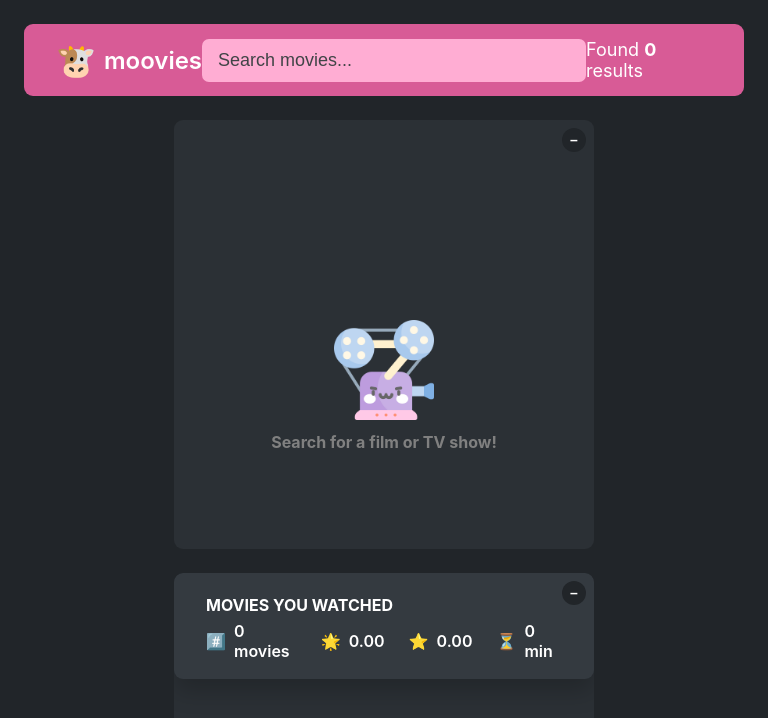
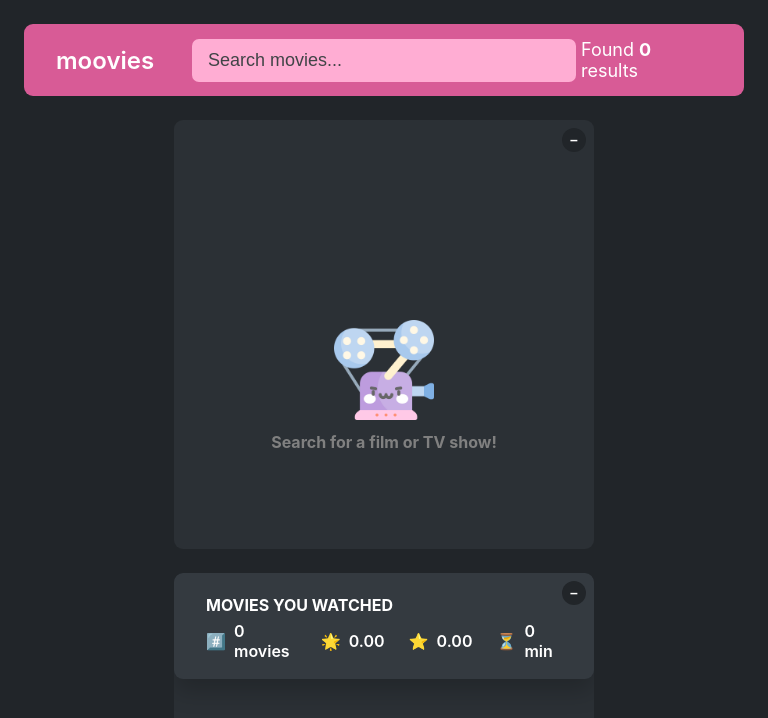
Before and after one commit to miruomoo/moovies, a React (Create React App) app in the folder moovies/: page / in a window 768 px wide. Shown: the top 718 px of the page. Built offline with nearby package versions, Linux system fonts and the light colour scheme.

Commit message:
Updated responsiveness

```diff
--- a/moovies/src/App.js
+++ b/moovies/src/App.js
@@ -15,7 +15,7 @@ function NavBar({children}) {
 
 function Logo() {
   return (<div className="logo">
-    <span role="img">🐮</span>
+    <span role="img" className="cow">🐮</span>
     <h1>moovies</h1>
   </div>)
 }
--- a/moovies/src/index.css
+++ b/moovies/src/index.css
@@ -165,6 +165,15 @@ body {
 @media only screen and (min-width: 600px) and (max-width: 900px) {
   .search{
     width: 50vw;
+  }
+  .num-results{
+    padding: 5px;
+  }
+  .logo{
+    padding-right: 5px;
+  }
+  .cow{
+    display: none;
   }
 }
 
```
